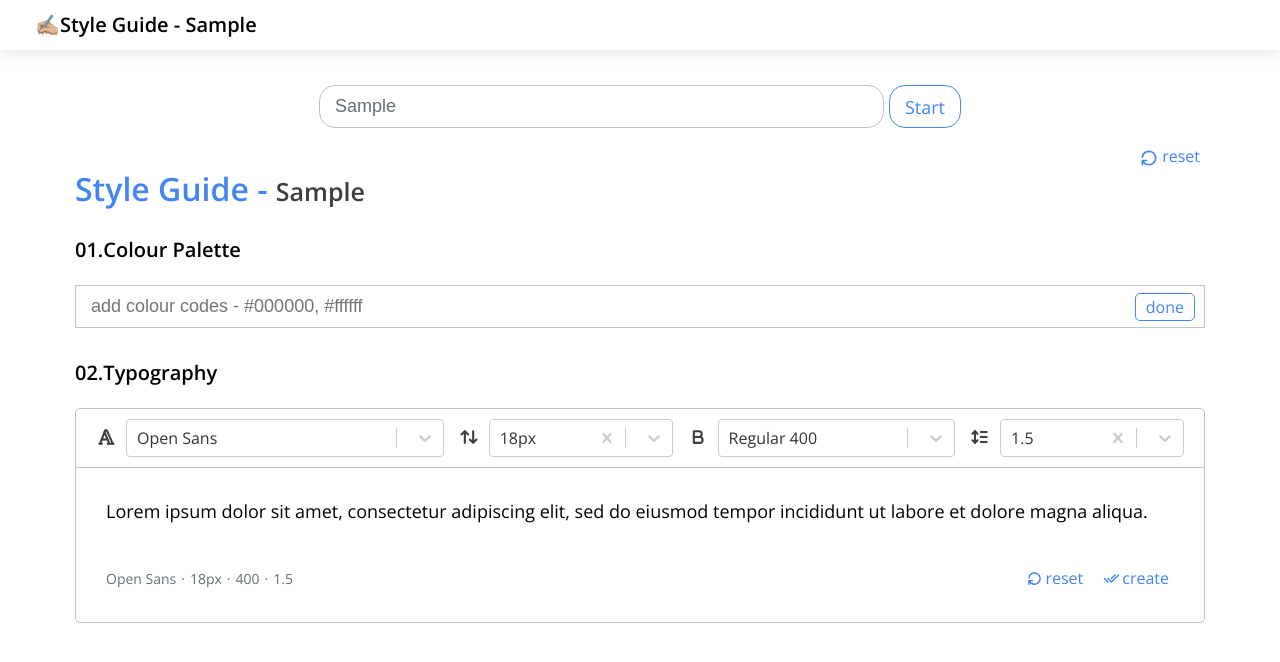
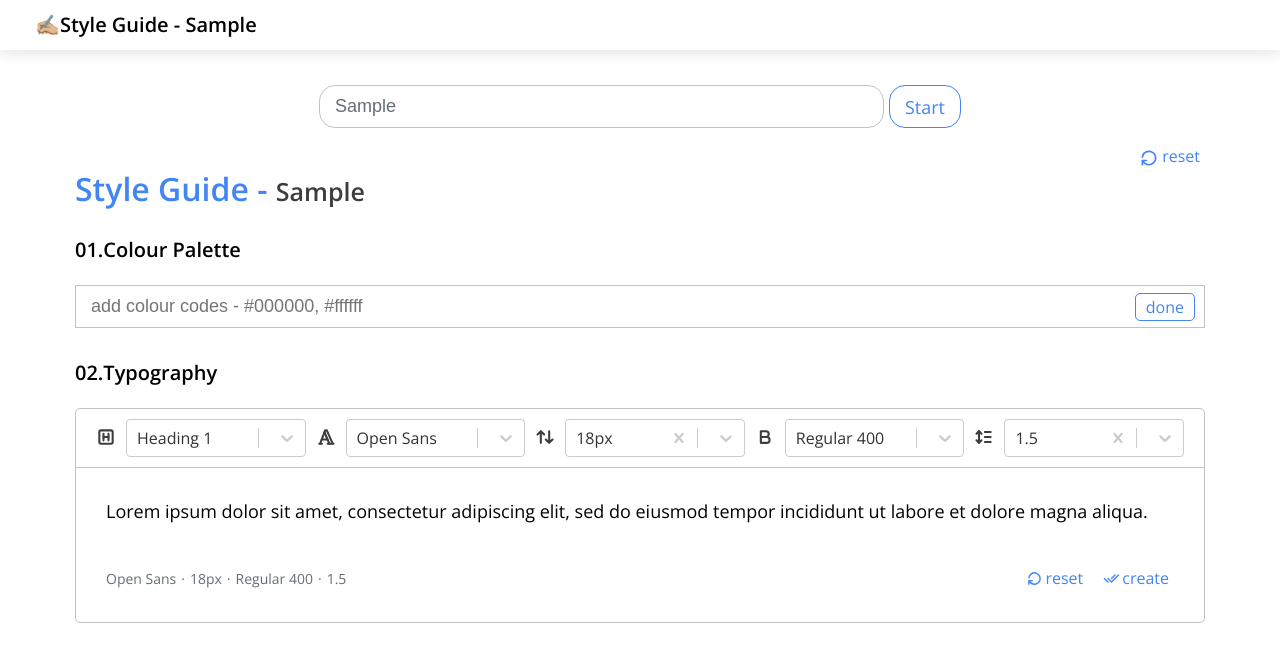
Before and after one commit to minapark127/your_style_guide, a React (Create React App) app: page / in a window 1280 px wide. Both pictures are taken after typing "Sample" into the empty fields and a click on the button "Start". Shown: the top 662 px of the page. Built offline with nearby package versions, Linux system fonts and the light colour scheme.

Commit message:
create/edit button on typography box

```diff
--- /dev/null
+++ b/src/Assets/Fonts.js
@@ -0,0 +1,22 @@
+export const fonts = [
+  {
+    fontName: "Open Sans",
+    fontWeight: ["Light 300", "Regular 400", "Semi-bold 600", "Bold 700"],
+  },
+  {
+    fontName: "Montserrat",
+    fontWeight: ["Light 300", "Regular 400", "Semi-bold 600", "Bold 700"],
+  },
+  {
+    fontName: "Lato",
+    fontWeight: ["Light 300", "Regular 400", "Bold 700"],
+  },
+  {
+    fontName: "Ubuntu",
+    fontWeight: ["Light 300", "Regular 400", "Medium 500", "Bold 700"],
+  },
+  {
+    fontName: "Source Code Pro",
+    fontWeight: ["Light 300", "Regular 400", "Medium 500", "Bold 700"],
+  },
+];
--- a/src/Assets/Icons.js
+++ b/src/Assets/Icons.js
@@ -36,6 +36,26 @@ export const EditIcon = (
   </svg>
 );
 
+export const HIcon = (
+  <svg
+    xmlns="http://www.w3.org/2000/svg"
+    className="icon icon-tabler icon-tabler-helicopter-landing"
+    width="20"
+    height="20"
+    viewBox="0 0 24 24"
+    strokeWidth="1.5"
+    stroke="#3d3d3d"
+    fill="none"
+    strokeLinecap="round"
+    strokeLinejoin="round"
+  >
+    <path stroke="none" d="M0 0h24v24H0z" fill="none" />
+    <rect x="4" y="4" width="16" height="16" rx="2" />
+    <line x1="9" y1="8" x2="9" y2="16" />
+    <line x1="9" y1="12" x2="15" y2="12" />
+    <line x1="15" y1="8" x2="15" y2="16" />
+  </svg>
+);
 export const TypographyIcon = (
   <svg
     xmlns="http://www.w3.org/2000/svg"
--- a/src/Components/Typography.js
+++ b/src/Components/Typography.js
@@ -1,16 +1,19 @@
-import StyleGuideSection from "./StyleGuideSection";
-import Select from "react-select";
-import CreatableSelect from "react-select/creatable";
-import styled from "styled-components";
-import { useState } from "react";
 import {
   ArrowsSortIcon,
   BoldIcon,
   CheckIcon,
+  EditIcon,
+  HIcon,
   LineHeightIcon,
   ResetIcon,
   TypographyIcon,
 } from "../Assets/Icons";
+import CreatableSelect from "react-select/creatable";
+import { fonts } from "../Assets/Fonts";
+import StyleGuideSection from "./StyleGuideSection";
+import Select from "react-select";
+import styled from "styled-components";
+import { useState } from "react";
 
 const Wrapper = styled.div`
   border: var(--border-lightGrey);
@@ -20,8 +23,8 @@ const Wrapper = styled.div`
 const SelectBar = styled.div`
   width: 100%;
   display: grid;
-  grid-template-columns: 1.3fr 0.8fr 1fr 0.8fr;
-  grid-gap: 15px;
+  grid-template-columns: repeat(auto-fit, minmax(160px, 1fr));
+  grid-gap: 10px;
   padding: 10px 20px;
 `;
 
@@ -41,7 +44,8 @@ const SelectContainer = styled.div`
 
 const Display = styled.div`
   padding: 30px;
-  border-top: var(--border-lightGrey);
+  border-top: ${(props) =>
+    props.submitted ? "none" : "var(--border-lightGrey)"};
 `;
 
 const SampleText = styled.section`
@@ -130,28 +134,14 @@ const customStyles = {
   }),
 };
 
-const fonts = [
-  {
-    fontName: "Open Sans",
-    fontWeight: ["Light 300", "Regular 400", "Semi-bold 600", "Bold 700"],
-  },
-  {
-    fontName: "Montserrat",
-    fontWeight: ["Light 300", "Regular 400", "Semi-bold 600", "Bold 700"],
-  },
-  {
-    fontName: "Lato",
-    fontWeight: ["Light 300", "Regular 400", "Bold 700"],
-  },
-  {
-    fontName: "Ubuntu",
-    fontWeight: ["Light 300", "Regular 400", "Medium 500", "Bold 700"],
-  },
-  {
-    fontName: "Source Code Pro",
-    fontWeight: ["Light 300", "Regular 400", "Medium 500", "Bold 700"],
-  },
-];
+//style ends
+
+const headings = ["Heading 1", "Heading 2", "Heading 3", "Heading 4", "Body"];
+
+const headingOptions = headings.map((heading) => ({
+  value: heading,
+  label: heading,
+}));
 
 const fontOptions = fonts.map((font) => ({
   value: font.fontName,
@@ -183,13 +173,6 @@ const makeLineHeightOptions = () => {
   return heightOptions;
 };
 
-const defaultontWeights = [
-  "Light 300",
-  "Regular 400",
-  "Semi-bold 600",
-  "Bold 700",
-];
-
 const makeFontWeightOptions = (selectedFont) => {
   if (selectedFont) {
     const fontWeightArr = fonts.filter(
@@ -205,16 +188,32 @@ const makeFontWeightOptions = (selectedFont) => {
 
     return fontWeightOptions;
   } else {
-    const defaultFontWeightOptions = defaultontWeights.map((fontWeight) => ({
+    const defaultFontWeightOptions = fonts[0].fontWeight.map((fontWeight) => ({
       value: fontWeight,
       label: fontWeight,
+      weight: fontWeight.split(" ")[1],
     }));
 
     return defaultFontWeightOptions;
   }
 };
 
+const useCreate = (initialValue) => {
+  const [submitted, setSubmitted] = useState(initialValue);
+
+  const onCreate = () => {
+    setSubmitted(1);
+  };
+  const onEdit = () => {
+    setSubmitted(0);
+  };
+  return { submitted, setSubmitted, onCreate, onEdit };
+};
+
 const Typography = () => {
+  const create = useCreate(0);
+
+  const [selectedHeading, setSelectedHeading] = useState(headingOptions[0]);
   const [selectedFont, setSelectedFont] = useState(fontOptions[0]);
   const [selectedSize, setSelectedSize] = useState(makeSizeOptions()[2]);
   const [selectedWeight, setSelectedWeight] = useState(
@@ -223,8 +222,18 @@ const Typography = () => {
   const [selectedHeight, setSelectedHeight] = useState(
     makeLineHeightOptions()[15]
   );
+  const selected = {
+    heading: selectedHeading ? selectedHeading : headingOptions[0],
+    font: selectedFont ? selectedFont : fontOptions[0],
+    size: selectedSize ? selectedSize : makeSizeOptions()[2],
+    weight: selectedWeight
+      ? selectedWeight
+      : makeFontWeightOptions(fontOptions[0])[1],
+    height: selectedHeight ? selectedHeight : makeLineHeightOptions()[15],
+  };
 
   const reset = () => {
+    setSelectedHeading(headingOptions[0]);
     setSelectedFont(fontOptions[0]);
     setSelectedSize(makeSizeOptions()[2]);
     setSelectedWeight(makeFontWeightOptions(fontOptions[0])[1]);
@@ -234,7 +243,18 @@ const Typography = () => {
   return (
     <StyleGuideSection heading="02.Typography">
       <Wrapper>
+        {!create.submitted ? (
           <SelectBar>
+            <SelectContainer>
+              <span>{HIcon}</span>
+              <Select
+                defaultValue={selectedHeading}
+                value={selectedHeading}
+                onChange={setSelectedHeading}
+                options={headingOptions}
+                styles={customStyles}
+              />
+            </SelectContainer>
             <SelectContainer>
               <span>{TypographyIcon}</span>
               <Select
@@ -278,45 +298,39 @@ const Typography = () => {
               />
             </SelectContainer>
           </SelectBar>
-
-        <Display>
+        ) : null}
+        <Display submitted={create.submitted}>
           <SampleText
-            font={selectedFont ? selectedFont.font : fontOptions[0]}
-            size={selectedSize ? selectedSize.value : makeSizeOptions()[2]}
-            weight={
-              selectedWeight
-                ? selectedWeight.weight
-                : makeFontWeightOptions(fontOptions[0])[1]
-            }
-            lineHeight={
-              selectedHeight
-                ? selectedHeight.value
-                : makeLineHeightOptions()[15]
-            }
+            font={selected.font.font}
+            size={selected.size.value}
+            weight={selected.weight.weight}
+            lineHeight={selected.height.value}
           >
+            {!create.submitted ? (
+              <>
                 Lorem ipsum dolor sit amet, consectetur adipiscing elit, sed do
                 eiusmod tempor incididunt ut labore et dolore magna aliqua.
+              </>
+            ) : (
+              <>{selected.heading.value}</>
+            )}
           </SampleText>
           <Info>
             <ul>
-              <li>{selectedFont ? selectedFont.font : fontOptions[0]}</li>
-              <li>
-                {selectedSize ? selectedSize.value : makeSizeOptions()[2]}
-              </li>
-              <li>
-                {selectedWeight
-                  ? selectedWeight.weight
-                  : makeFontWeightOptions(fontOptions[0])[1]}
-              </li>
-              <li>
-                {selectedHeight
-                  ? selectedHeight.value
-                  : makeLineHeightOptions()[15]}
-              </li>
+              <li>{selected.font.font}</li>
+              <li>{selected.size.value}</li>
+              <li>{selected.weight.value}</li>
+              <li>{selected.height.value}</li>
             </ul>
             <div>
+              {!create.submitted ? (
+                <>
                   <button onClick={reset}>{ResetIcon}reset</button>
-              <button>{CheckIcon}create</button>
+                  <button onClick={create.onCreate}>{CheckIcon}create</button>
+                </>
+              ) : (
+                <button onClick={create.onEdit}>{EditIcon}edit</button>
+              )}
             </div>
           </Info>
         </Display>
```
Also changed, not shown: 1 other file (tests, documents, lock files or other folders). Lines whose indentation alone changed are shown as unchanged.
